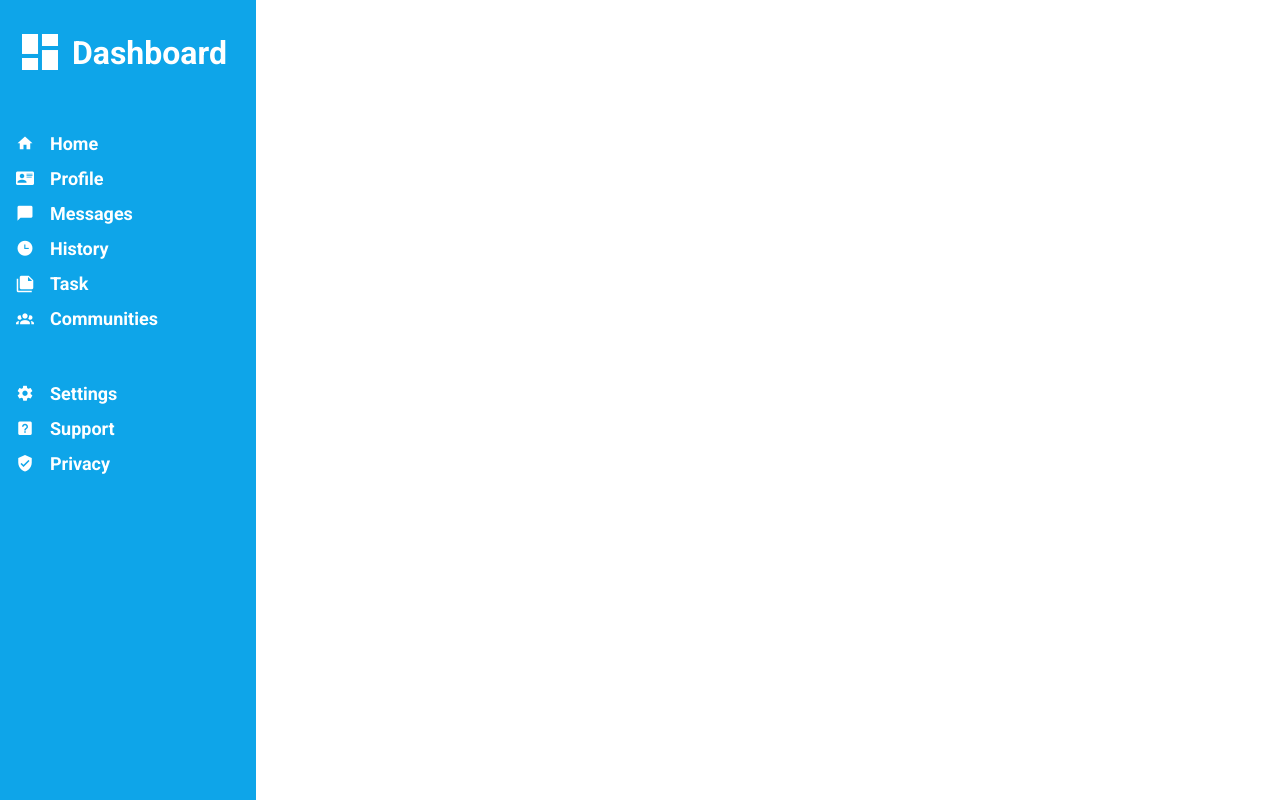
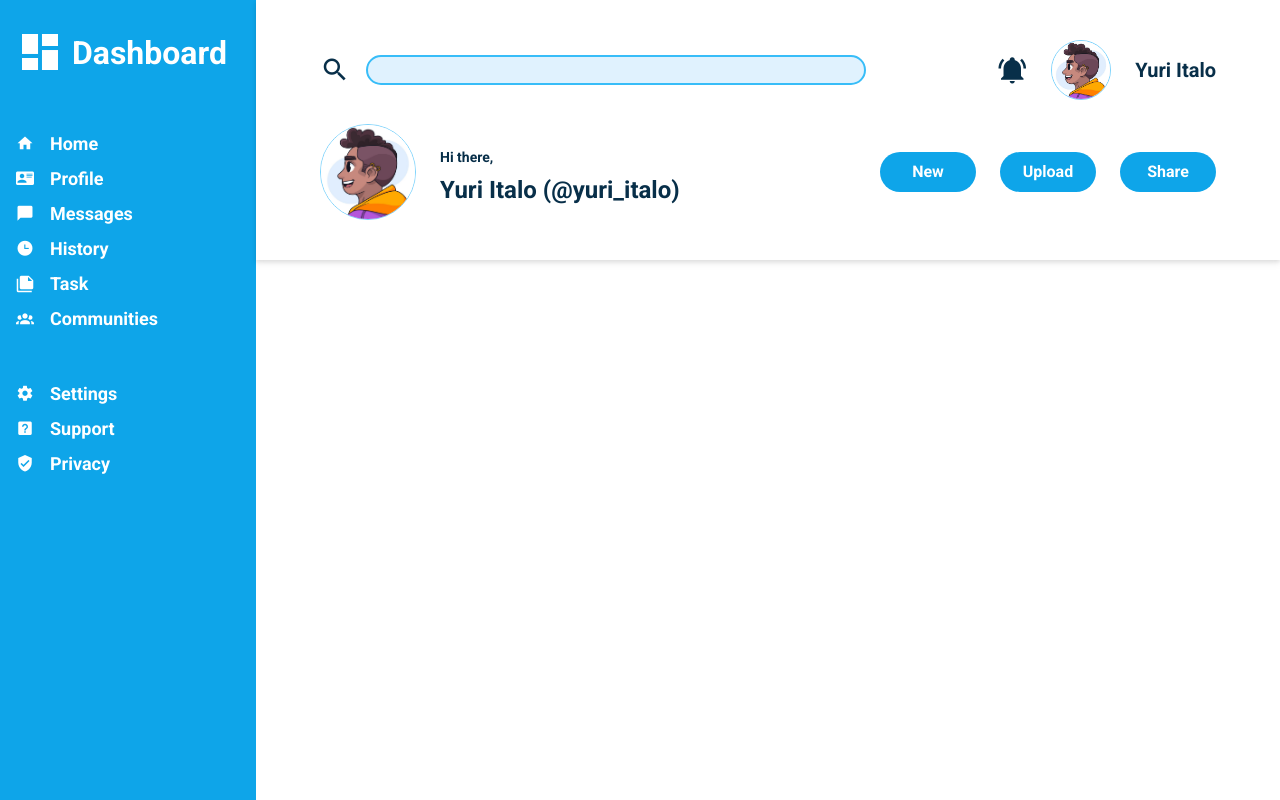
Before and after one commit to yuri-italo/admin-dashboard, a plain HTML site: page index.html in a window 1280 px wide. Drawn offline with Linux system fonts and the light colour scheme.

Commit message:
feat: add header elements to the dashboard

```diff
--- a/css/style.css
+++ b/css/style.css
@@ -149,6 +149,105 @@ h6 {
 
 .header {
   grid-area: header;
+  padding: var(--gutter-md) var(--gutter-lg);
+  box-shadow: 0 2px 4px rgba(0, 0, 0, 0.1), 0 4px 8px rgba(0, 0, 0, 0.05);
+}
+
+.header-container {
+  display: grid;
+  color: var(--font-color-950);
+}
+
+.header-part-1,
+.header-part-2 {
+  display: flex;
+}
+
+.header-part-1 {
+  gap: var(--gutter-xxl);
+  margin-bottom: var(--gutter-sm);
+}
+
+.header-part-2 {
+  justify-content: space-between;
+}
+
+.search-bar {
+  display: flex;
+  align-items: center;
+  gap: var(--gutter-xs);
+}
+
+.search-bar .mdi,
+.user-info .mdi {
+  font-size: var(--font-size-3xl);
+}
+
+.search-bar input {
+  border: 2px solid var(--font-color-400);
+  border-radius: var(--font-size-xl);
+  background-color: var(--font-color-100);
+  width: 500px;
+  outline: none;
+}
+
+.user-info {
+  display: flex;
+  align-items: center;
+  justify-content: flex-end;
+  width: 100%;
+  gap: var(--gutter-sm);
+}
+
+.user-info img {
+  border-radius: 50%;
+  border: 1px solid var(--font-color-300);
+  height: var(--font-size-6xl);
+  width: var(--font-size-6xl);
+}
+
+.user-info:last-child {
+  font-size: var(--font-size-xl);
+  font-weight: bold;
+}
+
+.user-info-2 {
+  display: flex;
+  align-items: center;
+  gap: var(--gutter-sm);
+}
+
+.user-info-2 img {
+  border-radius: 50%;
+  border: 1px solid var(--font-color-300);
+  height: var(--font-size-8xl);
+  width: var(--font-size-8xl);
+}
+
+.greeting span {
+  font-size: var(--font-size-sm);
+}
+
+.greeting {
+  font-size: var(--font-size-2xl);
+  font-weight: bold;
+}
+
+.buttons {
+  display: flex;
+  align-items: center;
+  justify-content: flex-end;
+  gap: var(--gutter-sm);
+}
+
+.buttons .button {
+  background-color: var(--font-color-500);
+  border-radius: var(--font-size-xl);
+  color: var(--font-color-0);
+  padding: var(--gutter-xxs);
+  text-decoration: none;
+  text-align: center;
+  width: var(--font-size-8xl);
 }
 
 .main {
--- a/index.html
+++ b/index.html
@@ -62,7 +62,35 @@
         </div>
       </div>
     </div>
-    <div class="header"></div>
+    <div class="header">
+      <div class="header-container">
+        <div class="header-part-1">
+          <div class="search-bar">
+            <span class="mdi mdi-magnify"></span>
+            <input type="search" name="search" id="search">
+          </div>
+          <div class="user-info">
+            <span class="mdi mdi-bell-ring"></span>
+            <img src="./img/profile-photo-01.jpg" alt="profile photo">
+            <span>Yuri Italo</span>
+          </div>
+        </div>
+        <div class="header-part-2">
+          <div class="user-info-2">
+            <img src="./img/profile-photo-01.jpg" alt="profile photo">
+            <div class="greeting">
+              <span>Hi there,</span>
+              <p> Yuri Italo (@yuri_italo)</p>
+            </div>
+          </div>
+          <div class="buttons">
+            <a class="button" href="#">New</a>
+            <a class="button" href="#">Upload</a>
+            <a class="button" href="#">Share</a>
+          </div>
+        </div>
+      </div>
+    </div>
     <div class="main"></div>
   </div>
 </body>
```
Also changed, not shown: img/profile-photo-01.jpg (added), img/profile-photo-02.jpg (added), img/profile-photo-03.jpg (added), img/profile-photo-04.jpg (added), img/profile-photo-05.jpg (added).
